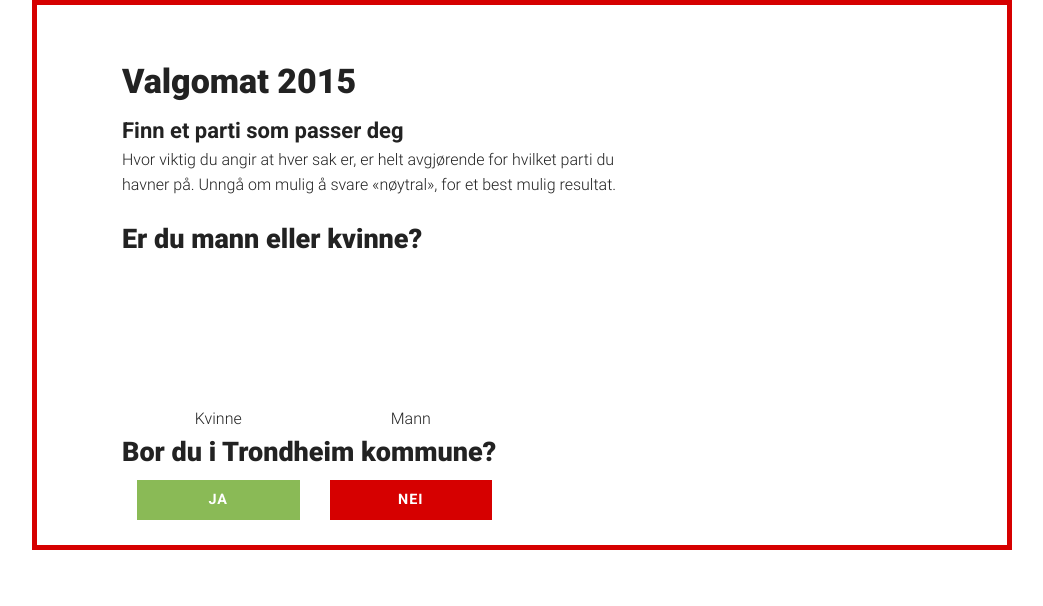
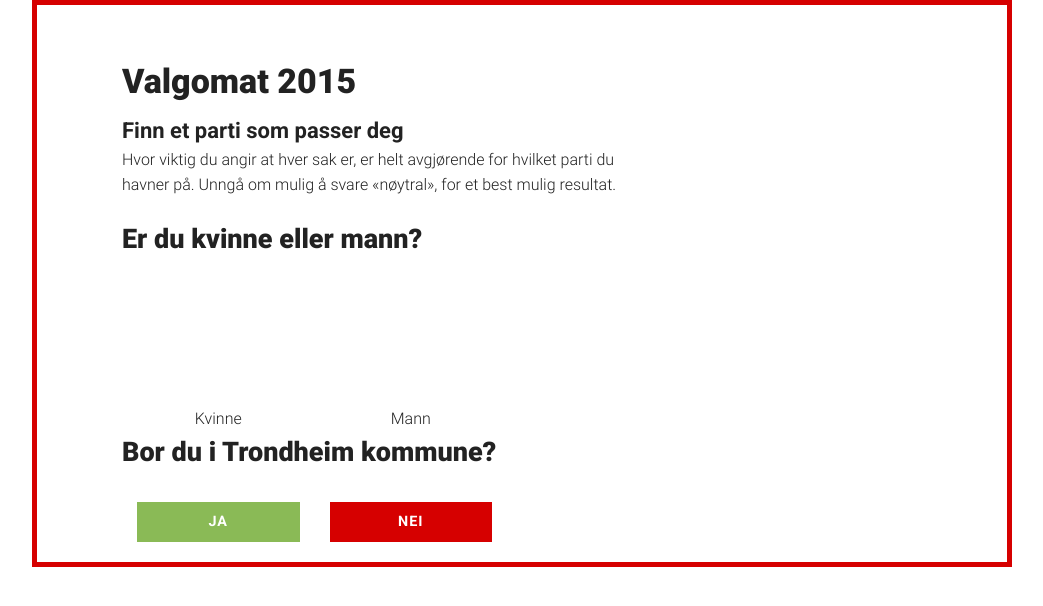
Before and after one commit to michaelmcmillan/Valgomat, a PHP site: page /src/Webserver/views/index.html in a window 1280 px wide. Shown: the top 606 px of the page, without its empty margins (118-1161 px from the left). Run offline with PHP 8.4, Linux system fonts and the light colour scheme; some web fonts are replaced.

Commit message:
added margin to question.margin class

```diff
--- a/src/Webserver/public/css/style.css
+++ b/src/Webserver/public/css/style.css
@@ -48,3 +48,7 @@ button {
 .female > .icon:hover, .male > .icon:hover {
     color: #8ABA56;
 }
+
+.question.margin {
+    margin-bottom: 30px;
+}
--- a/src/Webserver/views/index.html
+++ b/src/Webserver/views/index.html
@@ -21,7 +21,7 @@
             <div class="demographic genders row" style="">
                 <div class="small-12 medium-6 large-6 columns">
 
-                    <h3>Er du mann eller kvinne?</h3>
+                    <h3 class="question">Er du kvinne eller mann?</h3>
                     <div class="gender female small-6 medium-6 large-6 columns">
                         <span class="icon icon-Userfemale"></span>
                         <span>Kvinne</span>
@@ -35,7 +35,7 @@
 
             <div class="demographic municipality row">
                 <div class="small-12 medium-6 large-6 columns">
-                    <h3>Bor du i Trondheim kommune?</h3>
+                    <h3 class="question margin">Bor du i Trondheim kommune?</h3>
                     <div class="small-6 medium-6 large-6 columns">
                         <button class="button primary green">Ja</button>
                     </div>
```
